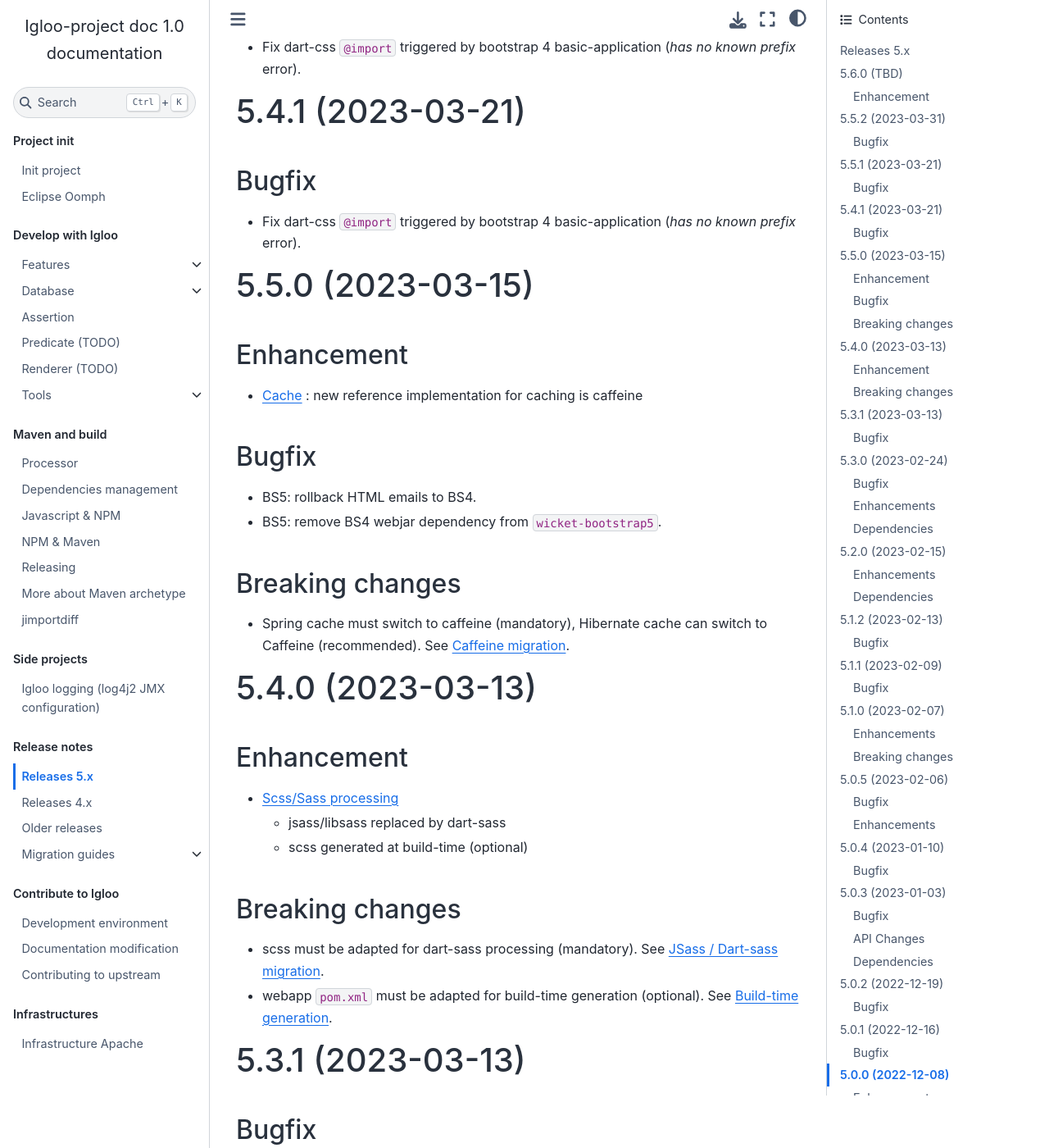
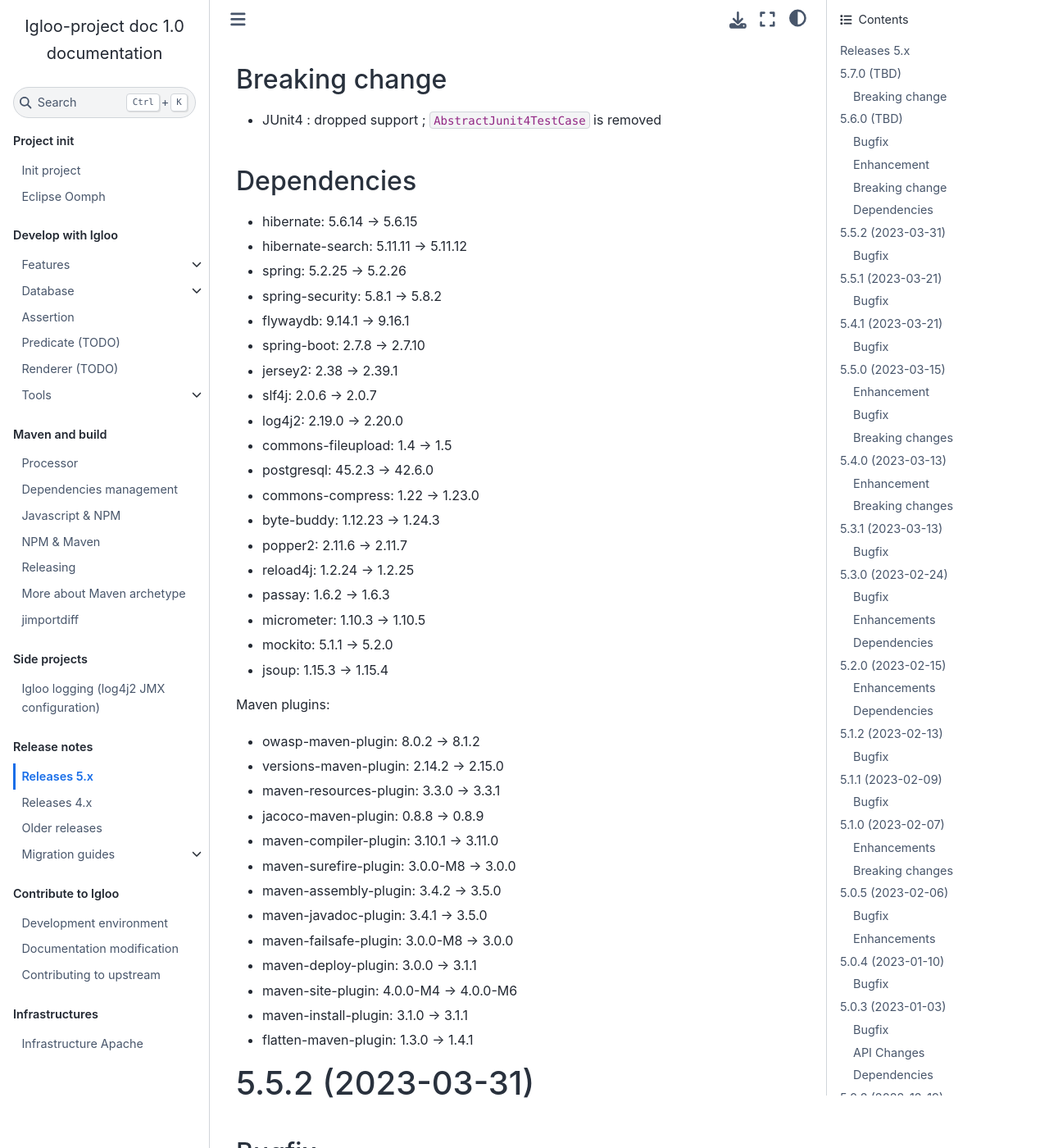
Before and after one commit to igloo-project/igloo-doc, a Sphinx documentation site: the page built from source/release-notes/releases-5.x.md, in a window 1280 px wide and 1400 px high, scrolled down 667 px. Shown: the whole window at 82% size. Built offline with Sphinx 7.4.7 and the Sphinx Book theme 1.1.4, drawn with Linux system fonts in a browser that asks for light colours; some of the changed text lies outside the part shown.

Commit message:
5.6.0 / 5.7.0 releases notes

```diff
--- a/source/release-notes/releases-5.x.md
+++ b/source/release-notes/releases-5.x.md
@@ -1,13 +1,70 @@
 # Releases 5.x
+
+(v5.7.0)=
+
+# 5.7.0 (TBD)
+
+## Breaking change
+
+* dropped TrueVFS support (TODO)
+
 
 (v5.6.0)=
 
 # 5.6.0 (TBD)
 
+## Bugfix
+
+* {issue}`79`: Storage: split on StorageUnit size is broken
+
 ## Enhancement
 
-* BS5 : rename `.heading-section-white` to `.heading-section-light` for consistency.
-* Storage : add new utilitary to check creator of file
+* Bootstrap 5: rename `.heading-section-white` to `.heading-section-light` for consistency.
+* Storage: added `StorageService#isCreatedBy`
+* maven-site-plugin: added XML format for dependencies reports
+
+## Breaking change
+
+* JUnit4 : dropped support ; `AbstractJunit4TestCase` is removed
+
+## Dependencies
+
+* hibernate: 5.6.14 -> 5.6.15
+* hibernate-search: 5.11.11 -> 5.11.12
+* spring: 5.2.25 -> 5.2.26
+* spring-security: 5.8.1 -> 5.8.2
+* flywaydb: 9.14.1 -> 9.16.1
+* spring-boot: 2.7.8 -> 2.7.10
+* jersey2: 2.38 -> 2.39.1
+* slf4j: 2.0.6 -> 2.0.7
+* log4j2: 2.19.0 -> 2.20.0
+* commons-fileupload: 1.4 -> 1.5
+* postgresql: 45.2.3 -> 42.6.0
+* commons-compress: 1.22 -> 1.23.0
+* byte-buddy: 1.12.23 -> 1.24.3
+* popper2: 2.11.6 -> 2.11.7
+* reload4j: 1.2.24 -> 1.2.25
+* passay: 1.6.2 -> 1.6.3
+* micrometer: 1.10.3 -> 1.10.5
+* mockito: 5.1.1 -> 5.2.0
+* jsoup: 1.15.3 -> 1.15.4
+
+Maven plugins:
+
+* owasp-maven-plugin: 8.0.2 -> 8.1.2
+* versions-maven-plugin: 2.14.2 -> 2.15.0
+* maven-resources-plugin: 3.3.0 -> 3.3.1
+* jacoco-maven-plugin: 0.8.8 -> 0.8.9
+* maven-compiler-plugin: 3.10.1 -> 3.11.0
+* maven-surefire-plugin: 3.0.0-M8 -> 3.0.0
+* maven-assembly-plugin: 3.4.2 -> 3.5.0
+* maven-javadoc-plugin: 3.4.1 -> 3.5.0
+* maven-failsafe-plugin: 3.0.0-M8 -> 3.0.0
+* maven-deploy-plugin: 3.0.0 -> 3.1.1
+* maven-site-plugin: 4.0.0-M4 -> 4.0.0-M6
+* maven-install-plugin: 3.1.0 -> 3.1.1
+* flatten-maven-plugin: 1.3.0 -> 1.4.1
+
 
 (v5.5.2)=
 
```
